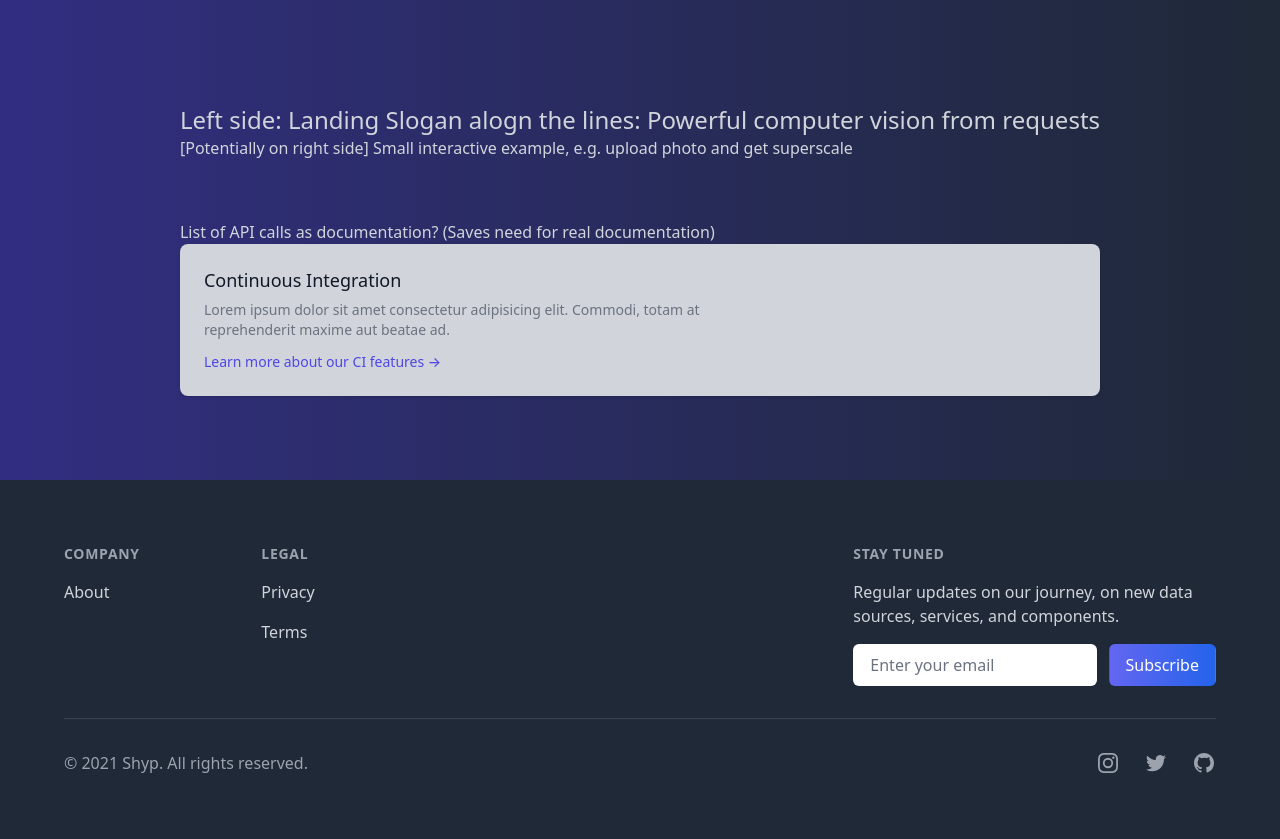
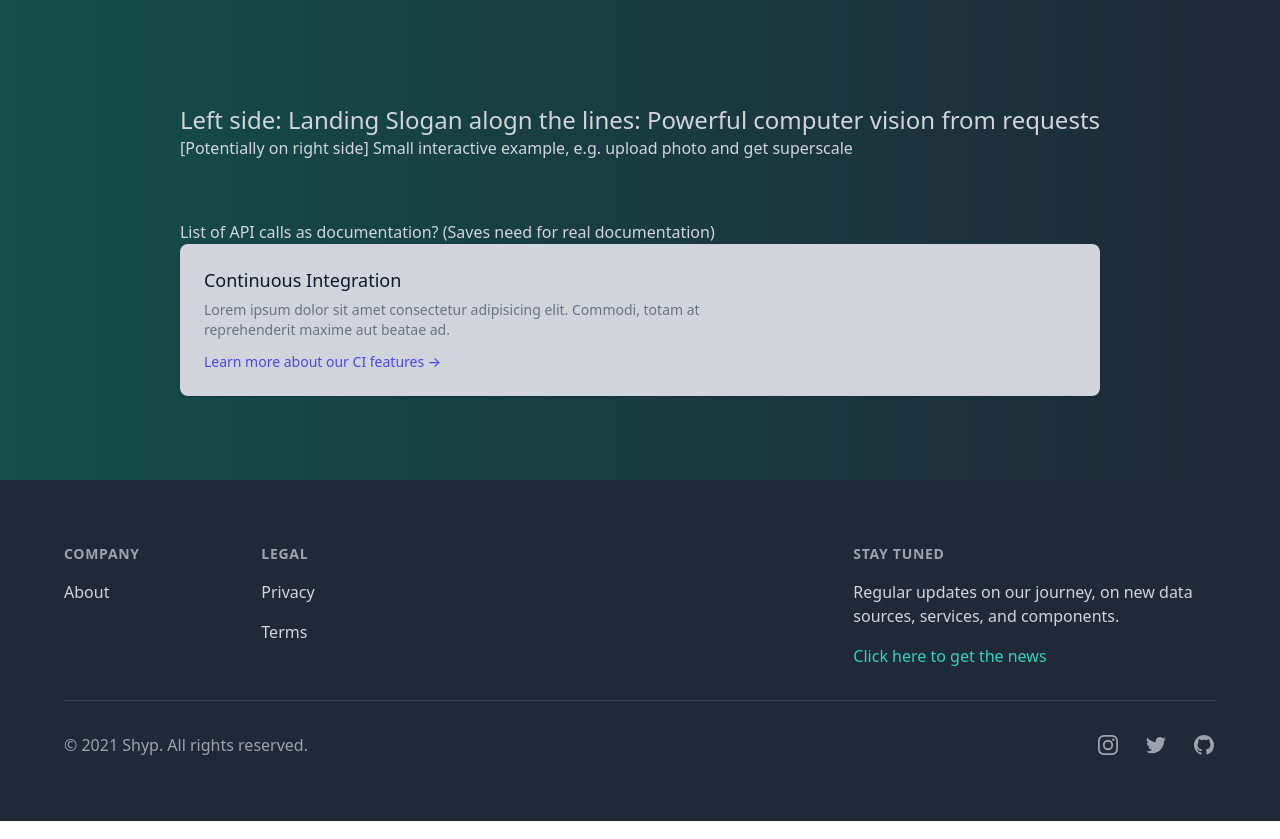
Before and after one commit to TM312/superpowers, a Nuxt app in the folder landing/: page / in a window 1280 px wide. Built offline with nearby package versions, Linux system fonts and the light colour scheme.

Commit message:
fix: Change main colors to green(teal/emerald)

```diff
--- a/landing/components/TheFooter.vue
+++ b/landing/components/TheFooter.vue
@@ -158,7 +158,22 @@
                         Regular updates on our journey, on new data sources,
                         services, and components.
                     </p>
-                    <form class="mt-4 sm:flex sm:max-w-md">
+                    <transition name="fade">
+                        <p
+                            v-show="!clicked"
+                            class="
+                                mt-4
+                                font-medium
+                                text-teal-400
+                                hover:text-teal-200
+                            "
+                            @click="clicked = true"
+                        >
+                            Click here to get the news
+                        </p>
+                    </transition>
+                    <transition name="fade">
+                        <form v-show="clicked" class="mt-4 sm:flex sm:max-w-md">
                             <label for="emailAddress" class="sr-only"
                                 >Email address</label
                             >
@@ -203,9 +218,9 @@
                                     class="
                                         w-full
                                         bg-gradient-to-r
-                                    from-indigo-500
-                                    to-blue-600
-                                    border border-transparent
+                                        from-teal-500
+                                        to-emerald-800
+                                        border border-teal-700
                                         rounded-md
                                         py-2
                                         px-4
@@ -215,18 +230,19 @@
                                         text-base
                                         font-medium
                                         text-white
-                                    hover:bg-indigo-600
+                                        hover:bg-teal-600
                                         focus:outline-none
                                         focus:ring-2
                                         focus:ring-offset-2
                                         focus:ring-offset-gray-800
-                                    focus:ring-indigo-500
+                                        focus:ring-teal-800
                                     "
                                 >
                                     Subscribe
                                 </button>
                             </div>
                         </form>
+                    </transition>
                 </div>
             </div>
             <div
@@ -298,6 +314,7 @@
         name: "TheFooter",
         data() {
             return {
+                clicked: false,
                 year: new Date().getFullYear(),
             };
         },
@@ -306,3 +323,14 @@
         // },
     };
 </script>
+
+<style scoped>
+    .fade-enter-active,
+    .fade-leave-active {
+        transition: opacity 0.5s;
+    }
+    .fade-enter-to,
+    .fade-leave-to {
+        opacity: 2.5s;
+    }
+</style>
--- a/landing/layouts/default.vue
+++ b/landing/layouts/default.vue
@@ -1,6 +1,13 @@
 <template>
     <div
-        class="body bg-gradient-to-r from-indigo-900 to-gray-800 text-gray-300"
+        class="
+            diagonal-box
+            body
+            bg-gradient-to-r
+            from-teal-900
+            to-gray-800
+            text-gray-300
+        "
     >
         <!-- <the-header /> -->
         <nuxt />
@@ -22,4 +29,20 @@
     .footer {
         margin-top: auto;
     }
+
+    .background {
+        background: linear-gradient(-45deg, #1f37e9, rgb(69, 149, 180));
+    }
+
+    @keyframes change {
+        0% {
+            background-position: 0 50%;
+        }
+        50% {
+            background-position: 100% 50%;
+        }
+        100% {
+            background-position: 0 50%;
+        }
+    }
 </style>
```
Lines whose indentation alone changed are shown as unchanged.
